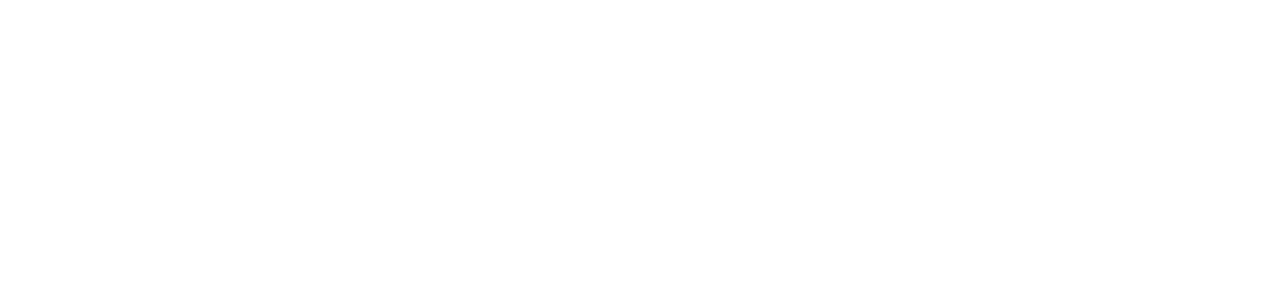
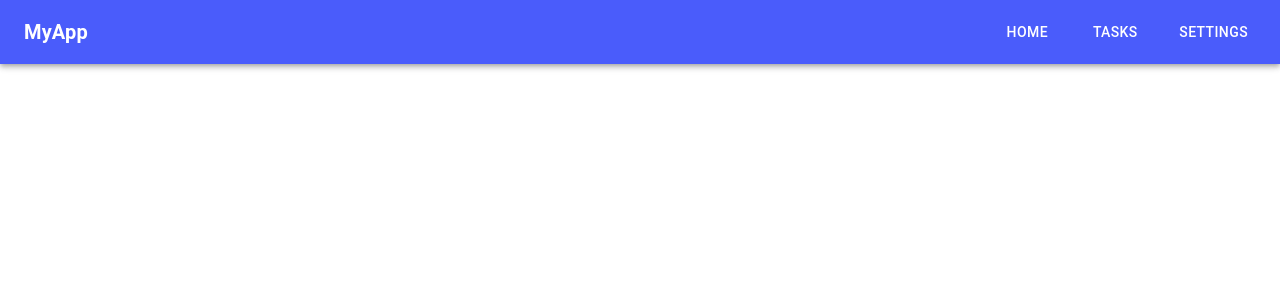
Before and after one commit to RahulGoswami2000/abm_ui, a React (Create React App) app: page /dashboard in a window 1280 px wide. Before the commit this address had no page. Shown: the top 300 px of the page. Built offline with nearby package versions, Linux system fonts and the light colour scheme; sample sign-in values are in the browser's storage.

Commit message:
Updated the session management in the code and added the header component

```diff
--- a/src/App.tsx
+++ b/src/App.tsx
@@ -1,19 +1,25 @@
 import "./App.css";
 import { BrowserRouter, Navigate, Route, Routes } from "react-router-dom";
 import { useAuth } from "./Pages/Auth/AuthContext";
-import Login from "./Pages/Auth/Login";
 import LoginSignUp from "./Pages/Auth/Signup";
+import PrivateRoute from "./Pages/Auth/PrivateRoute";
+import Dashboard from "./Pages/Home/Dashboard";
 
 function App() {
   const { isAuthenticated } = useAuth();
   return (
     <BrowserRouter>
       <Routes>
-        <Route path="/" element={<Login />}></Route>
-      </Routes>
-
-      <Routes>
-        <Route path="/auth" element={<LoginSignUp />}></Route>
+        <Route path="/" element={<LoginSignUp />}></Route>
+        <Route
+          path="/dashboard"
+          element={
+            <PrivateRoute>
+              <Dashboard />
+            </PrivateRoute>
+          }
+        />
+        <Route path="/" element={<Navigate to={isAuthenticated ? "/dashboard" : "/"} />} />
       </Routes>
     </BrowserRouter>
   );
--- /dev/null
+++ b/src/Component/Header/Header.tsx
@@ -0,0 +1,80 @@
+import React, { useState } from 'react';
+import { AppBar, Toolbar, Typography, Button, Box, Menu, MenuItem } from '@mui/material';
+import { Link } from 'react-router-dom';
+
+interface HeaderProps {
+  isAuthenticated: boolean; // Prop for authentication state
+  onLogout: () => void; // Function to handle logout
+}
+
+const Header: React.FC<HeaderProps> = ({ isAuthenticated, onLogout }) => {
+  const [anchorEl, setAnchorEl] = useState<null | HTMLElement>(null); // State for dropdown menu
+
+  const handleMenuClick = (event: React.MouseEvent<HTMLElement>) => {
+    setAnchorEl(event.currentTarget); // Open menu
+  };
+
+  const handleMenuClose = () => {
+    setAnchorEl(null); // Close menu
+  };
+
+  const handleLogout = () => {
+    onLogout(); // Call the logout function
+    handleMenuClose(); // Close the menu
+  };
+
+  return (
+    <AppBar position="static" sx={{ backgroundColor: '#4a5cfb' }}>
+      <Toolbar>
+        <Typography variant="h6" sx={{ flexGrow: 1, fontWeight: 'bold' }}>
+          MyApp
+        </Typography>
+
+        <Box sx={{ display: 'flex', gap: 3 }}>
+          <Button component={Link} to="/dashboard" color="inherit" sx={{ '&:hover': { textDecoration: 'underline' } }}>
+            Home
+          </Button>
+          <Button component={Link} to="/tasks" color="inherit" sx={{ '&:hover': { textDecoration: 'underline' } }}>
+            Tasks
+          </Button>
+          {isAuthenticated && (
+            <>
+              <Button color="inherit" onClick={handleMenuClick} sx={{ '&:hover': { textDecoration: 'underline' } }}>
+                Settings
+              </Button>
+              <Menu
+                anchorEl={anchorEl}
+                open={Boolean(anchorEl)}
+                onClose={handleMenuClose}
+                PaperProps={{
+                  sx: {
+                    border: '1px solid #ccc',
+                    boxShadow: '0 4px 20px rgba(0,0,0,0.1)',
+                    '& .MuiMenuItem-root:hover': {
+                      backgroundColor: '#f5f5f5',
+                    },
+                  },
+                }}
+              >
+                <MenuItem component={Link} to="/rewards" onClick={handleMenuClose}>
+                  Rewards
+                </MenuItem>
+                <MenuItem component={Link} to="/profile" onClick={handleMenuClose}>
+                  Profile
+                </MenuItem>
+                <MenuItem component={Link} to="/tutorial" onClick={handleMenuClose}>
+                  Tutorial
+                </MenuItem>
+                <MenuItem onClick={handleLogout} sx={{ color: 'red' }}>
+                  Logout
+                </MenuItem>
+              </Menu>
+            </>
+          )}
+        </Box>
+      </Toolbar>
+    </AppBar>
+  );
+};
+
+export default Header;
--- a/src/Pages/Auth/AuthContext.tsx
+++ b/src/Pages/Auth/AuthContext.tsx
@@ -6,8 +6,14 @@
   ReactNode,
 } from "react";
 
+
+interface AuthContextType {
+  isAuthenticated: boolean;
+  login: () => void;
+  logout: () => void;
+}
 // Create the AuthContext with a default value (e.g., an empty object)
-const AuthContext = createContext({
+const AuthContext = createContext<AuthContextType>({
   isAuthenticated: false,
   login: () => {},
   logout: () => {},
@@ -27,7 +33,8 @@
 export const AuthProvider = ({ children }: AuthProviderProps) => {
   const [isAuthenticated, setIsAuthenticated] = useState(() => {
     // Check localStorage for an existing auth state
-    return JSON.parse(localStorage.getItem("isAuthenticated") || "false");
+    const storedAuthState = localStorage.getItem("isAuthenticated");
+    return storedAuthState ? JSON.parse(storedAuthState) : false;
   });
 
   // Update localStorage when isAuthenticated changes
--- a/src/Pages/Auth/PrivateRoute.tsx
+++ b/src/Pages/Auth/PrivateRoute.tsx
@@ -1,4 +1,3 @@
-// src/components/PrivateRoute.tsx
 import React from "react";
 import { Navigate } from "react-router-dom";
 import { useAuth } from "./AuthContext";
@@ -7,9 +6,10 @@
   children: React.ReactNode;
 };
 
-function PrivateRoute({ children }: PrivateRouteProps) {
+const PrivateRoute: React.FC<PrivateRouteProps> = ({ children }) => {
   const { isAuthenticated } = useAuth();
-  return isAuthenticated ? children : <Navigate to="/login" />;
-}
+
+  return isAuthenticated ? <>{children}</> : <Navigate to="/" />;
+};
 
 export default PrivateRoute;
--- a/src/Pages/Auth/Signup.tsx
+++ b/src/Pages/Auth/Signup.tsx
@@ -15,13 +15,16 @@
   Dialog,
 } from "@mui/material";
 import Preferences from "../../Component/Preferences/Preferences";
+import { useAuth } from "./AuthContext";
+import { useNavigate } from "react-router-dom";
 
 const API_BASE_URL = "http://localhost:8080";
 
 const LoginSignUp: React.FC = () => {
+  const {login} = useAuth();
   const [value, setValue] = useState(0);
   const [id, setUserId] = useState<number | null>(null);
-  const [showPreferences, setShowPreferences] = useState(false);
+  const navigate = useNavigate();
   const [formData, setFormData] = useState({
     email: "",
     password: "",
@@ -70,6 +73,8 @@
 
       if (value === 0) {
         localStorage.setItem("token", response.data.data.accessToken);
+        login();
+        navigate("/dashboard");
       }
     } catch (error) {
       if (axios.isAxiosError(error) && error.response) {
@@ -223,7 +228,7 @@
           </Grid>
         </Grid>
         <Dialog open={isDialogOpen} onClose={() => setIsDialogOpen(false)}>
-          {id && <Preferences id={id} onClose={handleClosePreferences}/>}
+          {id && <Preferences id={id} onClose={handleClosePreferences} />}
         </Dialog>
       </Paper>
     </Container>
--- /dev/null
+++ b/src/Pages/Home/Dashboard.tsx
@@ -0,0 +1,13 @@
+import Header from "../../Component/Header/Header";
+import { useAuth } from "../Auth/AuthContext";
+
+const Dashboard: React.FC = () => {
+  const { isAuthenticated, logout } = useAuth();
+  return (
+    <>
+      <Header isAuthenticated={isAuthenticated} onLogout={logout} />
+    </>
+  );
+};
+
+export default Dashboard;
--- a/src/index.tsx
+++ b/src/index.tsx
@@ -1,16 +1,17 @@
 import React from 'react';
-import ReactDOM from 'react-dom/client';
+import ReactDOM, { createRoot } from 'react-dom/client';
 import './index.css';
 import App from './App';
 import reportWebVitals from './reportWebVitals';
+import { AuthProvider } from './Pages/Auth/AuthContext';
 
-const root = ReactDOM.createRoot(
-  document.getElementById('root') as HTMLElement
-);
+const container = document.getElementById("root");
+const root = createRoot(container!); // Use the non-null assertion operator
+
 root.render(
-  <React.StrictMode>
+  <AuthProvider>
     <App />
-  </React.StrictMode>
+  </AuthProvider>
 );
 
 // If you want to start measuring performance in your app, pass a function
```
Also changed, not shown: src/Component/Preferences/Preferences.tsx (+0 -118 lines).
